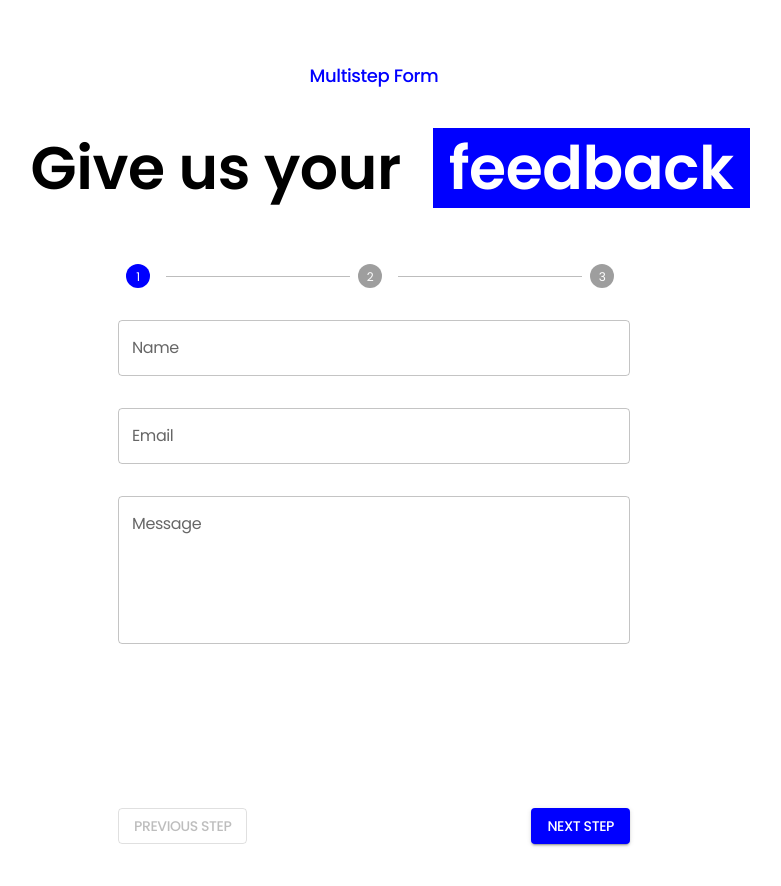
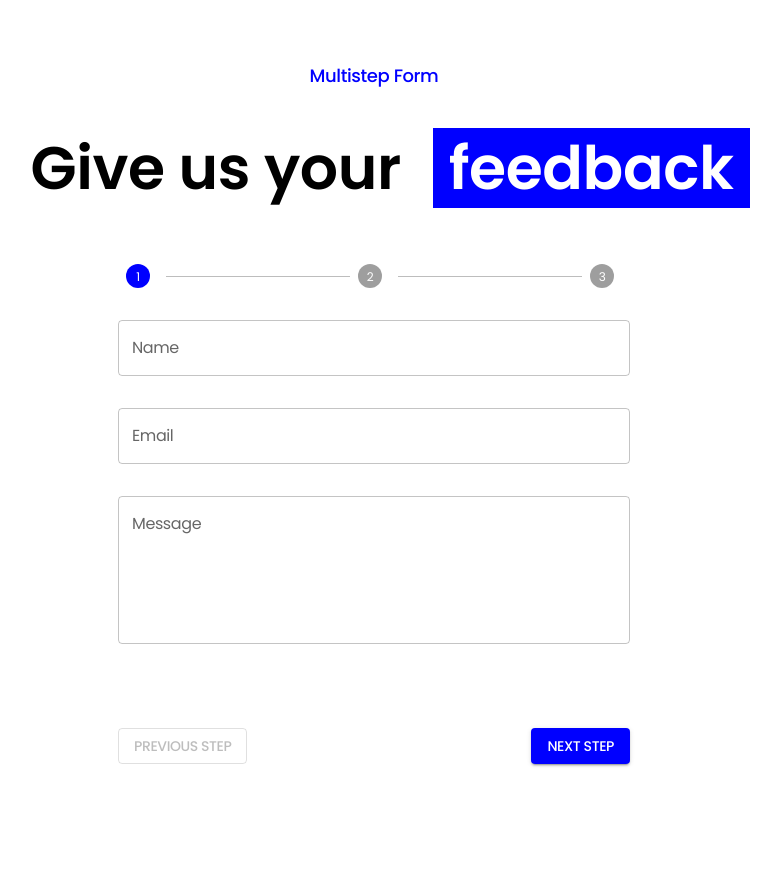
Before and after one commit to bazyli2/multi-step-form, a Next.js app: page /multi-step-form/1 in a window 1280 px wide. Shown: the top 886 px of the page, without its empty margins (266-1047 px from the left). After the commit the page ends 828 px from the top, so only its background shows below. Built offline with nearby package versions, Linux system fonts and the light colour scheme; what @mui/material-nextjs would draw is missing.

Commit message:
changed height of form

```diff
--- a/src/modules/multi-step-form/MultiStepFormLayout/MultiStepFormLayout.tsx
+++ b/src/modules/multi-step-form/MultiStepFormLayout/MultiStepFormLayout.tsx
@@ -16,7 +16,7 @@ export async function MultiStepFormLayout(props: Props) {
             <span className="px-4 bg-blue text-white">feedback</span>
           </h2>
         </header>
-        <section className="max-w-lg w-full flex flex-col gap-8 min-h-[580px]">
+        <section className="max-w-lg w-full flex flex-col gap-8 min-h-[500px]">
           <FormStepper />
           {props.children}
           <div className="flex justify-between flex-1 items-end">
```
